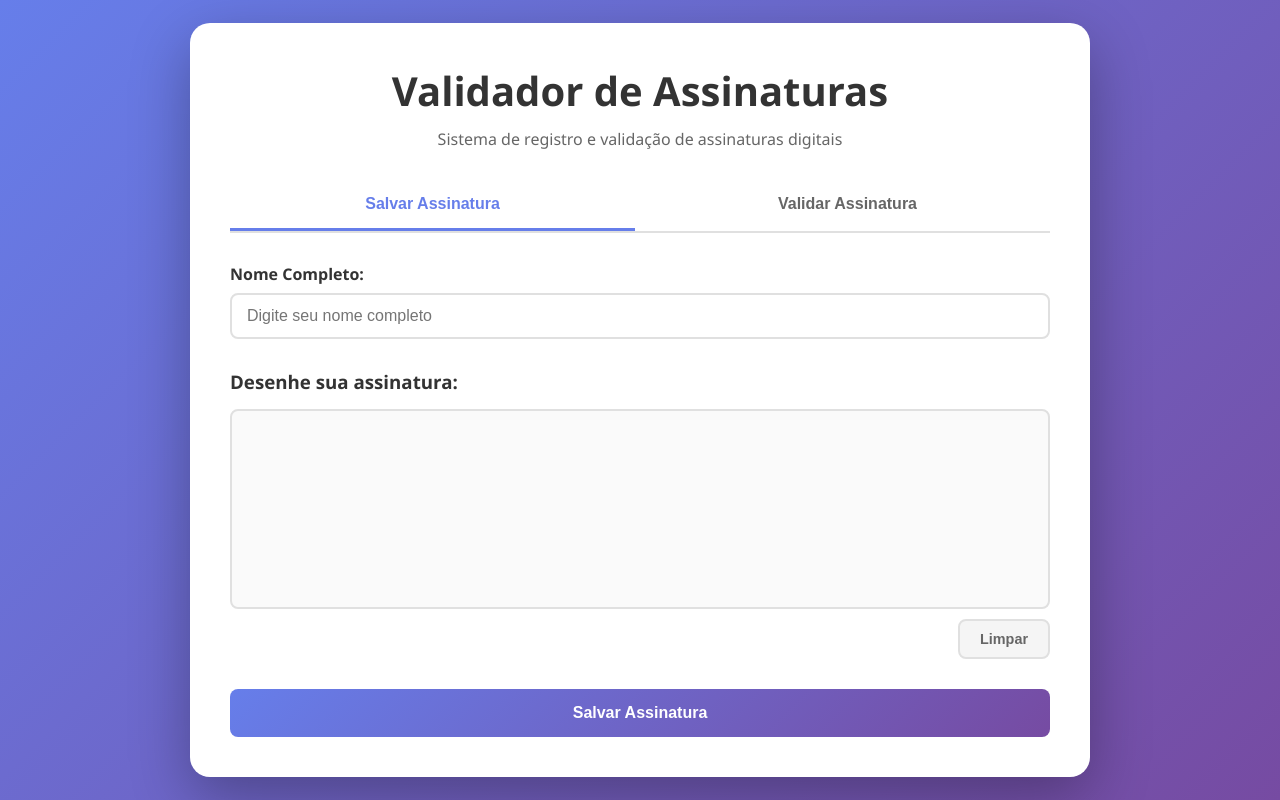
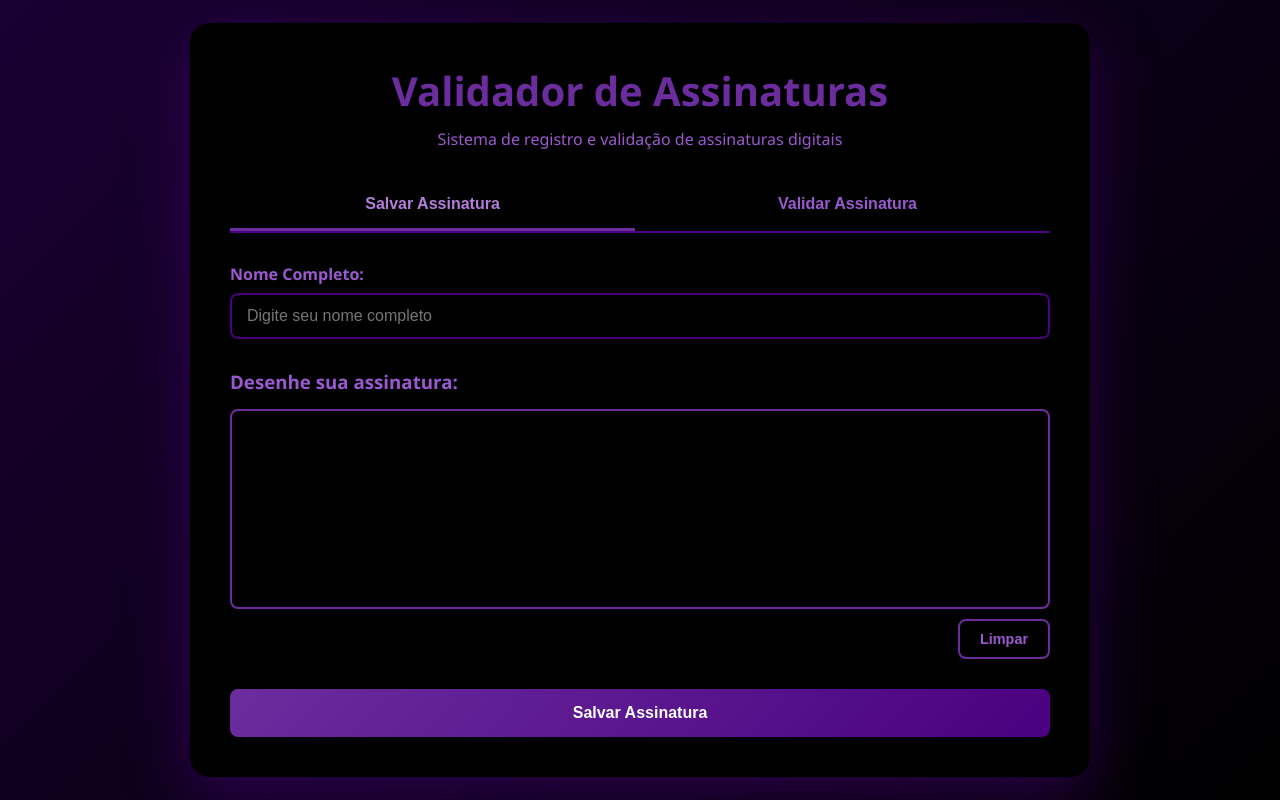
Before and after one commit to henriquecassol09/ValidacaoDeAssinatura, a plain HTML site: page index.html in a window 1280 px wide. Drawn offline with Linux system fonts and the light colour scheme.

Commit message:
Add files via upload

```diff
--- a/script.js
+++ b/script.js
@@ -8,8 +8,8 @@ const firebaseConfig = {
   projectId: "assinatura-74b86",
   storageBucket: "assinatura-74b86.firebasestorage.app",
   messagingSenderId: "184248073971",
-  appId: "1:184248073971:web:5d37b609d1df5b47e34186"
-};
+  appId: "1:184248073971:web:5d37b609d1df5b47e34186",
+}
 
 // Importações do Firebase (usando CDN via import maps)
 import { initializeApp } from "https://www.gstatic.com/firebasejs/10.7.1/firebase-app.js"
@@ -79,7 +79,7 @@ function initializeSaveCanvas() {
   saveCanvas.width = saveCanvas.offsetWidth
   saveCanvas.height = 200
 
-  saveCtx.strokeStyle = "#000"
+  saveCtx.strokeStyle = "#9b59d0"
   saveCtx.lineWidth = 2
   saveCtx.lineCap = "round"
   saveCtx.lineJoin = "round"
@@ -142,7 +142,7 @@ function initializeValidateCanvas() {
   validateCanvas.width = 400
   validateCanvas.height = 200
 
-  validateCtx.strokeStyle = "#000"
+  validateCtx.strokeStyle = "#9b59d0"
   validateCtx.lineWidth = 2
   validateCtx.lineCap = "round"
   validateCtx.lineJoin = "round"
--- a/style.css
+++ b/style.css
@@ -6,7 +6,8 @@
 
 body {
   font-family: "Segoe UI", Tahoma, Geneva, Verdana, sans-serif;
-  background: linear-gradient(135deg, #667eea 0%, #764ba2 100%);
+  /* Updated gradient to black and dark purple */
+  background: linear-gradient(135deg, #1a0033 0%, #000000 100%);
   min-height: 100vh;
   padding: 20px;
   display: flex;
@@ -15,9 +16,9 @@ body {
 }
 
 .container {
-  background: white;
+  background: #000000;
   border-radius: 20px;
-  box-shadow: 0 20px 60px rgba(0, 0, 0, 0.3);
+  box-shadow: 0 20px 60px rgba(74, 0, 128, 0.5);
   max-width: 900px;
   width: 100%;
   padding: 40px;
@@ -29,13 +30,13 @@ header {
 }
 
 header h1 {
-  color: #333;
+  color: #6b2d9e;
   font-size: 2.5rem;
   margin-bottom: 10px;
 }
 
 header p {
-  color: #666;
+  color: #9b59d0;
   font-size: 1rem;
 }
 
@@ -43,7 +44,7 @@ header p {
   display: flex;
   gap: 10px;
   margin-bottom: 30px;
-  border-bottom: 2px solid #e0e0e0;
+  border-bottom: 2px solid #4a0080;
 }
 
 .tab-button {
@@ -55,17 +56,19 @@ header p {
   cursor: pointer;
   font-size: 1rem;
   font-weight: 600;
-  color: #666;
+  color: #9b59d0;
   transition: all 0.3s ease;
 }
 
 .tab-button:hover {
-  color: #667eea;
+  /* Updated hover color to bright purple */
+  color: #b57edc;
 }
 
 .tab-button.active {
-  color: #667eea;
-  border-bottom-color: #667eea;
+  /* Updated active tab color to bright purple */
+  color: #b57edc;
+  border-bottom-color: #6b2d9e;
 }
 
 .tab-content {
@@ -83,22 +86,25 @@ header p {
 .form-section label {
   display: block;
   margin-bottom: 8px;
-  color: #333;
+  color: #9b59d0;
   font-weight: 600;
 }
 
 .form-section input {
   width: 100%;
   padding: 12px 15px;
-  border: 2px solid #e0e0e0;
+  background: #000000;
+  border: 2px solid #4a0080;
   border-radius: 8px;
   font-size: 1rem;
+  color: #b57edc;
   transition: border-color 0.3s ease;
 }
 
 .form-section input:focus {
   outline: none;
-  border-color: #667eea;
+  /* Updated focus border to bright purple */
+  border-color: #9b59d0;
 }
 
 /* Added styles for autocomplete dropdown */
@@ -112,8 +118,8 @@ header p {
   top: 100%;
   left: 0;
   right: 0;
-  background: white;
-  border: 2px solid #667eea;
+  background: #000000;
+  border: 2px solid #6b2d9e;
   border-top: none;
   border-radius: 0 0 8px 8px;
   max-height: 200px;
@@ -130,7 +136,8 @@ header p {
   padding: 12px 15px;
   cursor: pointer;
   transition: background 0.2s ease;
-  border-bottom: 1px solid #f0f0f0;
+  border-bottom: 1px solid #4a0080;
+  color: #9b59d0;
 }
 
 .autocomplete-item:last-child {
@@ -138,11 +145,13 @@ header p {
 }
 
 .autocomplete-item:hover {
-  background: #f5f5ff;
+  /* Updated hover background to very dark purple */
+  background: #1a0033;
 }
 
 .autocomplete-item strong {
-  color: #667eea;
+  /* Updated strong text color to bright purple */
+  color: #b57edc;
 }
 
 .canvas-section {
@@ -150,17 +159,17 @@ header p {
 }
 
 .canvas-section h3 {
-  color: #333;
+  color: #9b59d0;
   margin-bottom: 15px;
 }
 
 canvas {
   width: 100%;
   height: 200px;
-  border: 2px solid #e0e0e0;
+  border: 2px solid #6b2d9e;
   border-radius: 8px;
   cursor: crosshair;
-  background: #fafafa;
+  background: #000000;
   display: block;
 }
 
@@ -171,7 +180,8 @@ canvas {
 }
 
 .btn-primary {
-  background: linear-gradient(135deg, #667eea 0%, #764ba2 100%);
+  /* Updated gradient to black and dark purple */
+  background: linear-gradient(135deg, #6b2d9e 0%, #4a0080 100%);
   color: white;
   border: none;
   padding: 15px 30px;
@@ -185,7 +195,8 @@ canvas {
 
 .btn-primary:hover {
   transform: translateY(-2px);
-  box-shadow: 0 10px 20px rgba(102, 126, 234, 0.3);
+  /* Updated shadow color to purple */
+  box-shadow: 0 10px 20px rgba(107, 45, 158, 0.5);
 }
 
 .btn-primary:active {
@@ -193,9 +204,9 @@ canvas {
 }
 
 .btn-secondary {
-  background: #f5f5f5;
-  color: #666;
-  border: 2px solid #e0e0e0;
+  background: #000000;
+  color: #9b59d0;
+  border: 2px solid #6b2d9e;
   padding: 10px 20px;
   border-radius: 8px;
   font-size: 0.9rem;
@@ -205,8 +216,8 @@ canvas {
 }
 
 .btn-secondary:hover {
-  background: #e0e0e0;
-  border-color: #ccc;
+  background: #1a0033;
+  border-color: #9b59d0;
 }
 
 .message {
@@ -255,28 +266,29 @@ canvas {
 }
 
 .signature-box {
-  background: #fafafa;
+  background: #000000;
   padding: 20px;
   border-radius: 8px;
-  border: 2px solid #e0e0e0;
+  border: 2px solid #6b2d9e;
 }
 
 .signature-box h3 {
-  color: #333;
+  color: #9b59d0;
   margin-bottom: 15px;
   text-align: center;
   font-size: 1.1rem;
 }
 
 .validation-result {
-  background: #f0f0f0;
+  background: #000000;
   padding: 20px;
   border-radius: 8px;
+  border: 2px solid #6b2d9e;
   text-align: center;
 }
 
 .validation-result p {
-  color: #333;
+  color: #9b59d0;
   font-size: 1.1rem;
   font-weight: 600;
 }
```
